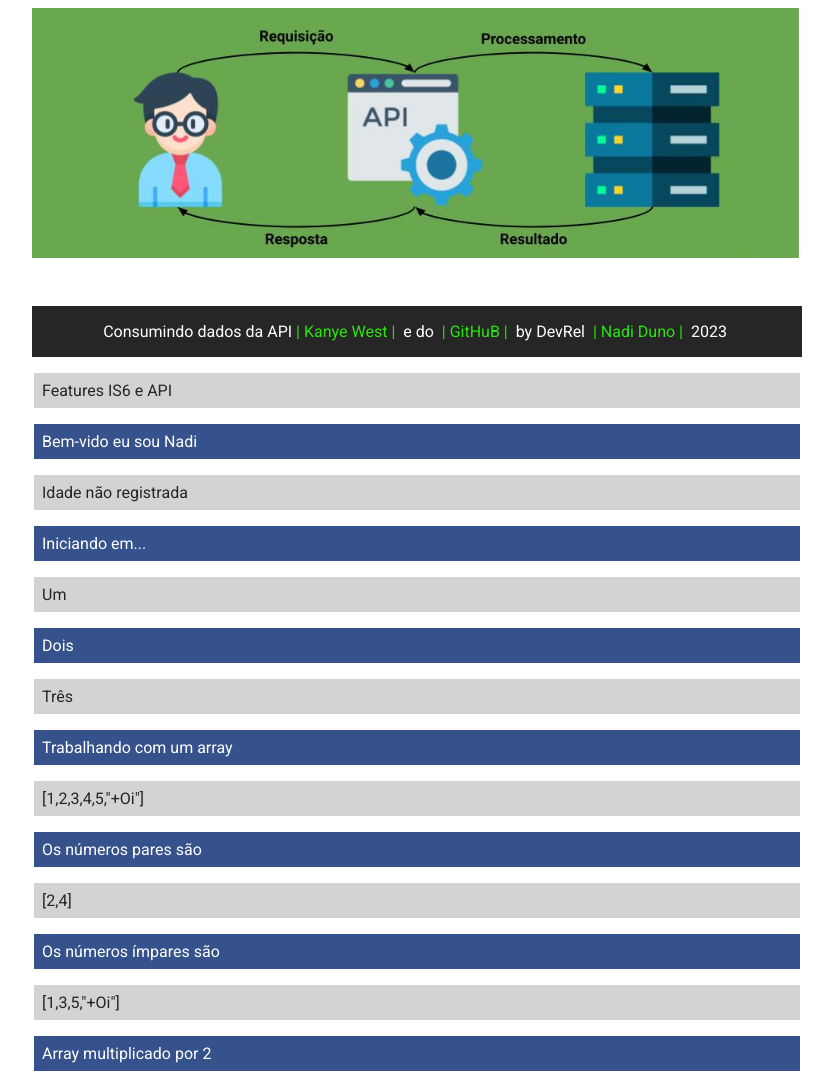
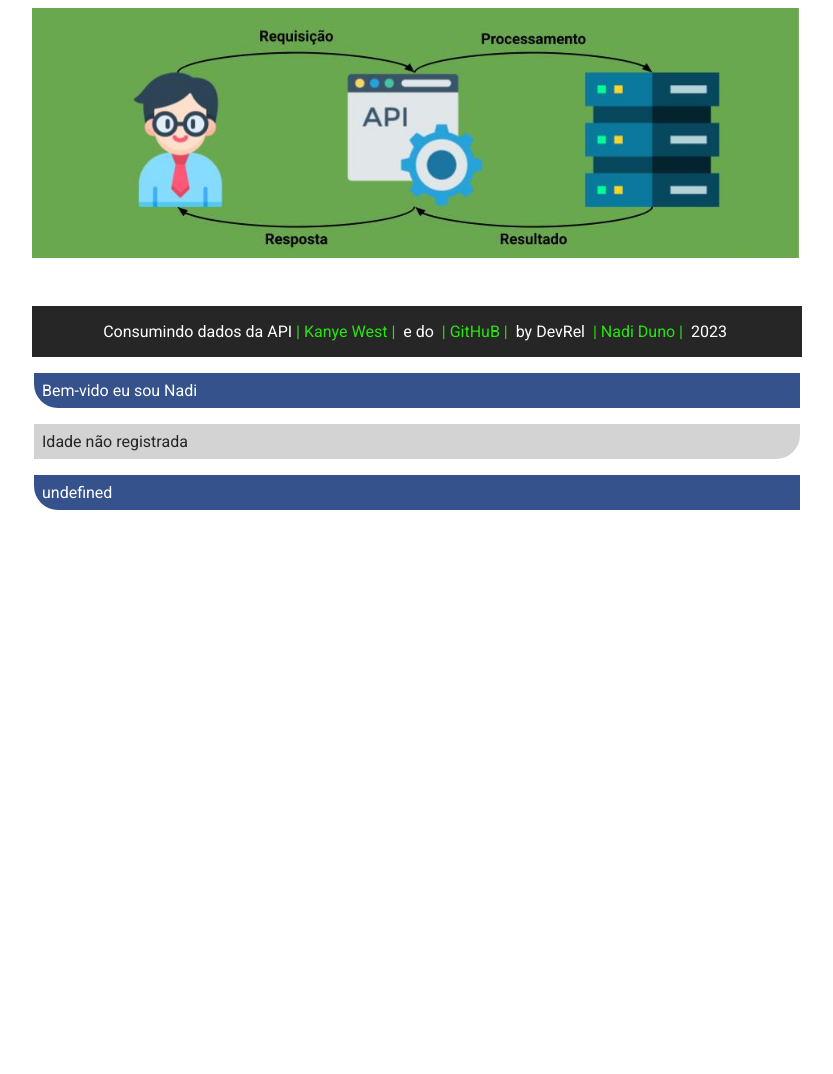
Before and after one commit to nadiduno/viteJavaScript, a website built with Vite: page index.html in a window 1280 px wide. Shown: the top 1074 px of the page, without its empty margins (223-1056 px from the left). After the commit the page ends 800 px from the top, so only its background shows below. Built offline with nearby package versions, Linux system fonts and the light colour scheme; no server answers.

Commit message:
styles nth child

```diff
--- a/main.js
+++ b/main.js
@@ -17,7 +17,7 @@ const ageUser=null;
 //*******************Call Function*******************
 
 //IS6 features no JavaScript
-writeDinamic('Features IS6 e API');
+//writeDinamic('Features IS6 e API');
 
 //Function Rest Parameter: Indefinite number of arguments
 writeDinamic(dataUserInterpolation(nameUser),dataUser(ageUser));
@@ -28,15 +28,16 @@ writeDinamic(dataUserInterpolation(nameUser),dataUser(ageUser));
 // writeDinamic(dataUser(ageUser));
 
 
-arrayIS6();
+//arrayIS6();
 
 // ObjectUser();
 
 //API Public
-apiQuoteKanyeWest().then((quote) =>{writeDinamic(quote,'Kanye West')});
 apiGitHubBio().then((bio) =>{writeDinamic(bio)});
 apiGitHubAll().then((body) =>{writeDinamic()});
 apiGitHubRepos().then((body) =>{writeDinamic()});
+
+// apiQuoteKanyeWest().then((quote) =>{writeDinamic(quote,'Kanye West')});
 
 //Exemplos de Imprimir com Document
 // document.write('<br><br>Oi');
--- a/style.css
+++ b/style.css
@@ -33,13 +33,14 @@ margin-left: auto;
     margin-right: auto;
 }
 p:nth-child(odd){
-background-color: var(--color2);
-color:var(--color5);
-font-style: bold;
+    background-color:var(--color3);
+    color:var(--color1);
+    border-radius: 0 0 1.5rem 0;
 }
 p:nth-child(even){
-background-color:var(--color3);
-color:var(--color1);
+    background-color:var(--color2);
+    color:var(--color5);
+    border-radius: 0 0 0 1.5rem;
 }
 header{
 width: 770px;
```
Also changed, not shown: .github/apiNadiDunoES6.jpg (added). Lines whose indentation alone changed are shown as unchanged.
